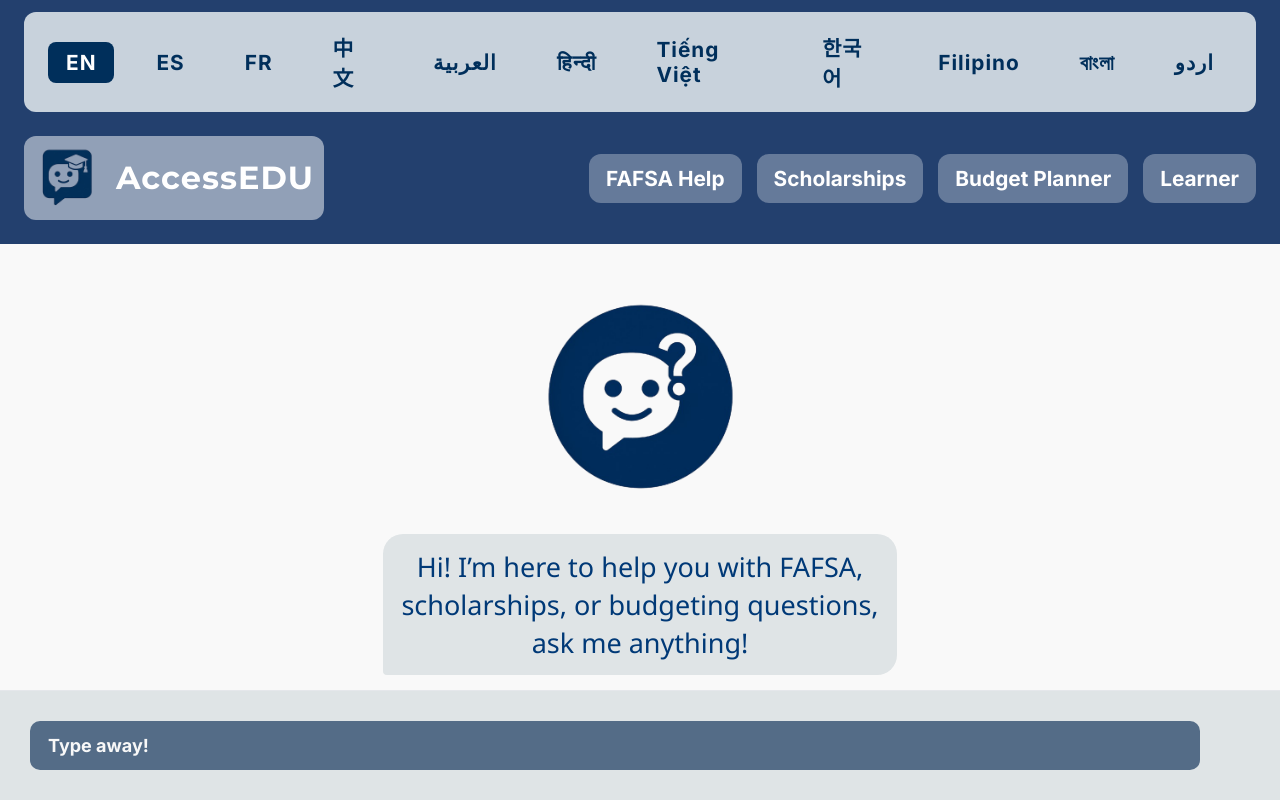
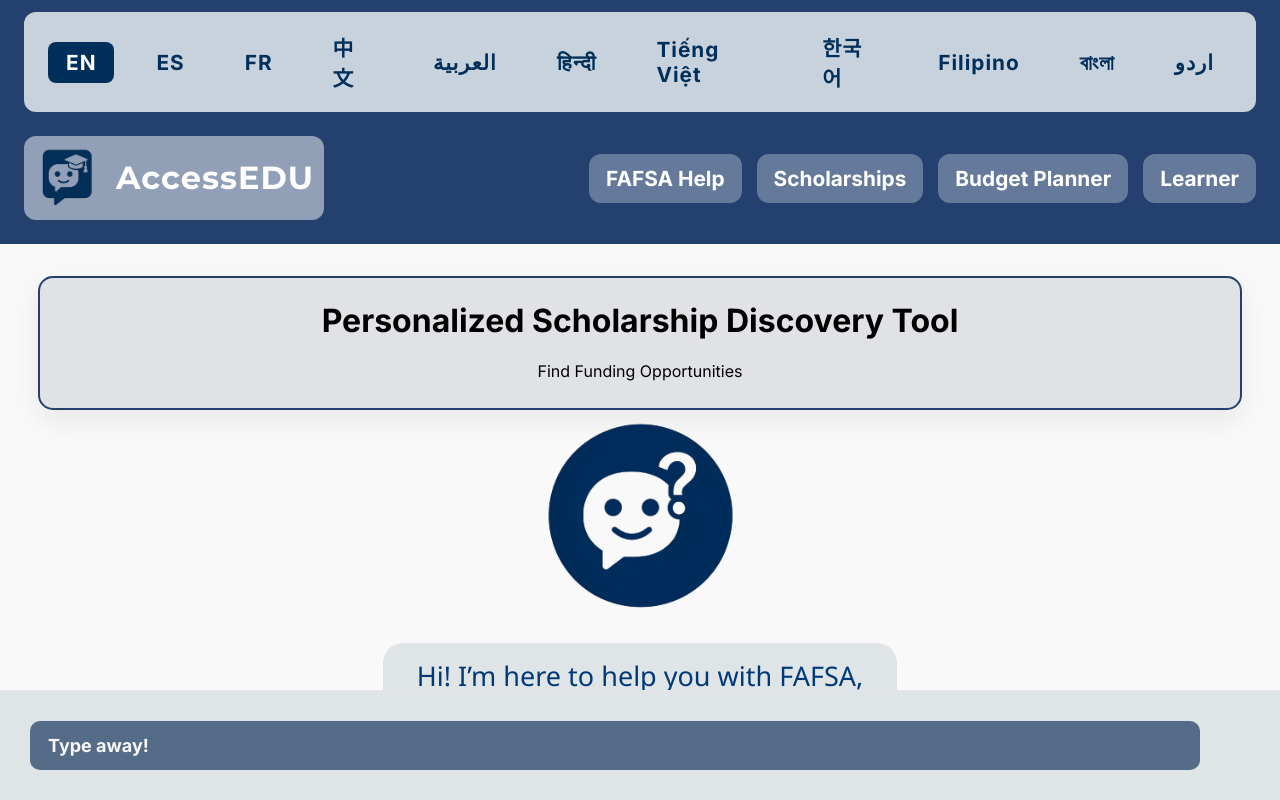
Before and after one commit to aashiryav/AccessEduChatbot, a Flask app: page /chatbot in a window 1280 px wide. Run offline with Flask 3, Linux system fonts and the light colour scheme; some web fonts are replaced.

Commit message:
AI PAGE TITLE

```diff
--- a/templates/index.html
+++ b/templates/index.html
@@ -11,6 +11,21 @@
             margin: 0;
             padding: 0;
         }
+
+                .scholarship-header-container {
+        width: 100%;
+        max-width: 1200px;
+        margin: 0 auto;
+        background: rgba(220, 224, 228, 0.85);
+        border-radius: 15px;
+        box-shadow: 0 10px 30px rgba(0,0,0,0.08);
+        border: 2px solid #23406e;
+        overflow: hidden;
+        display: flex;
+        justify-content: center;
+        align-items: center;
+        min-height: 120px;
+    }
         body {
             font-family: 'Inter', 'Segoe UI', Arial, sans-serif;
             background: #fff;
@@ -222,7 +237,6 @@
             flex-direction: column;
             align-items: center;
             justify-content: center;
-            margin-top: 15px;
         }
         .bot-avatar {
             width: 213px;
@@ -238,7 +252,6 @@
             object-fit: contain;
         }
         .greeting-and-prompts {
-            margin-top: 10px;
             display: flex;
             flex-direction: column;
             align-items: center;
@@ -256,7 +269,7 @@
             justify-content: center;
             align-items: flex-start;
             gap: 16px;
-            margin-top: 35px;
+            margin-top: 15px;
             transition: margin-top 0.2s;
         }
         .sample-prompt {
@@ -394,6 +407,12 @@
                     </div>
                 </div>
             </div>
+                <div class="scholarship-header-container" style="display: flex; flex-direction: column; justify-content: center; align-items: center; min-height: 120px; padding-bottom: 10px; background: #e0e2e6;">
+        <div style="text-align: center;">
+            <h1 class="scholarship-header-title">Personalized Scholarship Discovery Tool</h1>
+            <p class="scholarship-header-subtitle">Find Funding Opportunities</p>
+        </div>
+    </div>
             <div class="chat-content">
                 <div class="bot-greeting" id="botGreeting">
                     <div class="bot-avatar">
```
